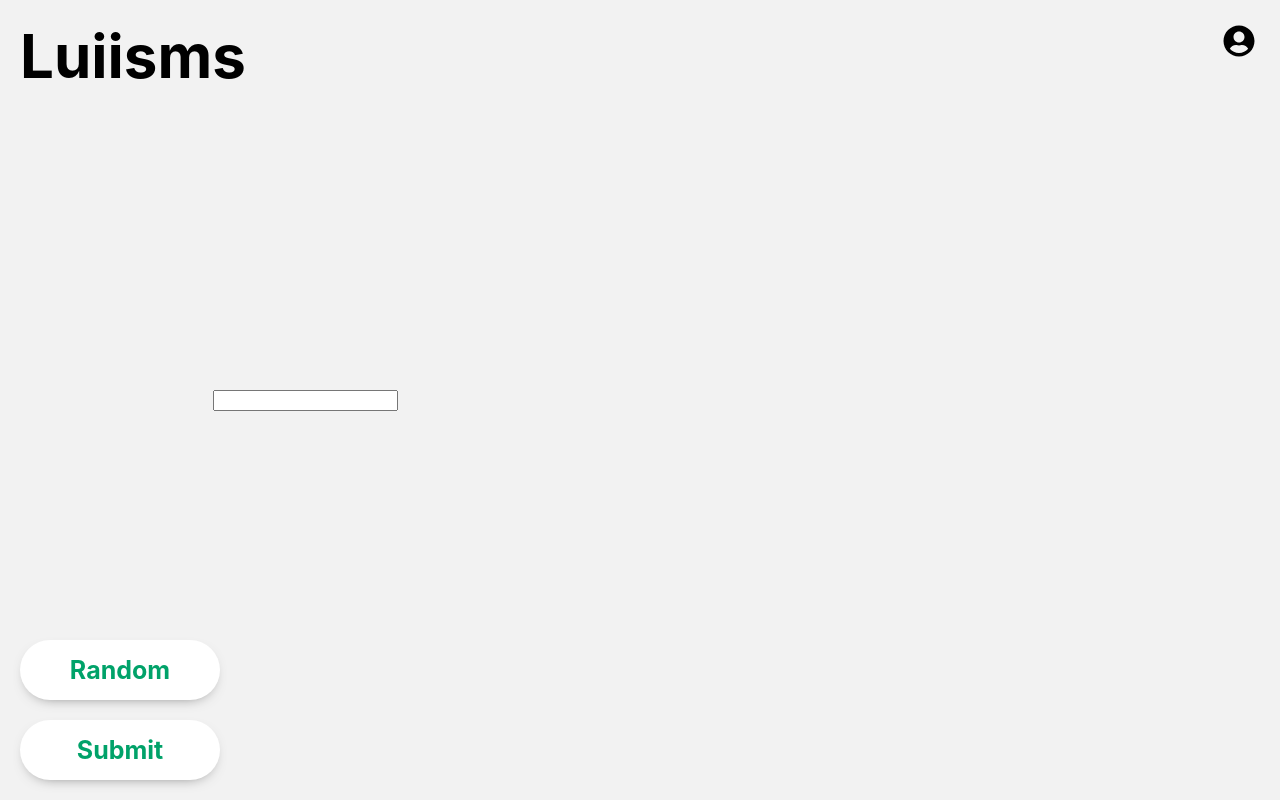
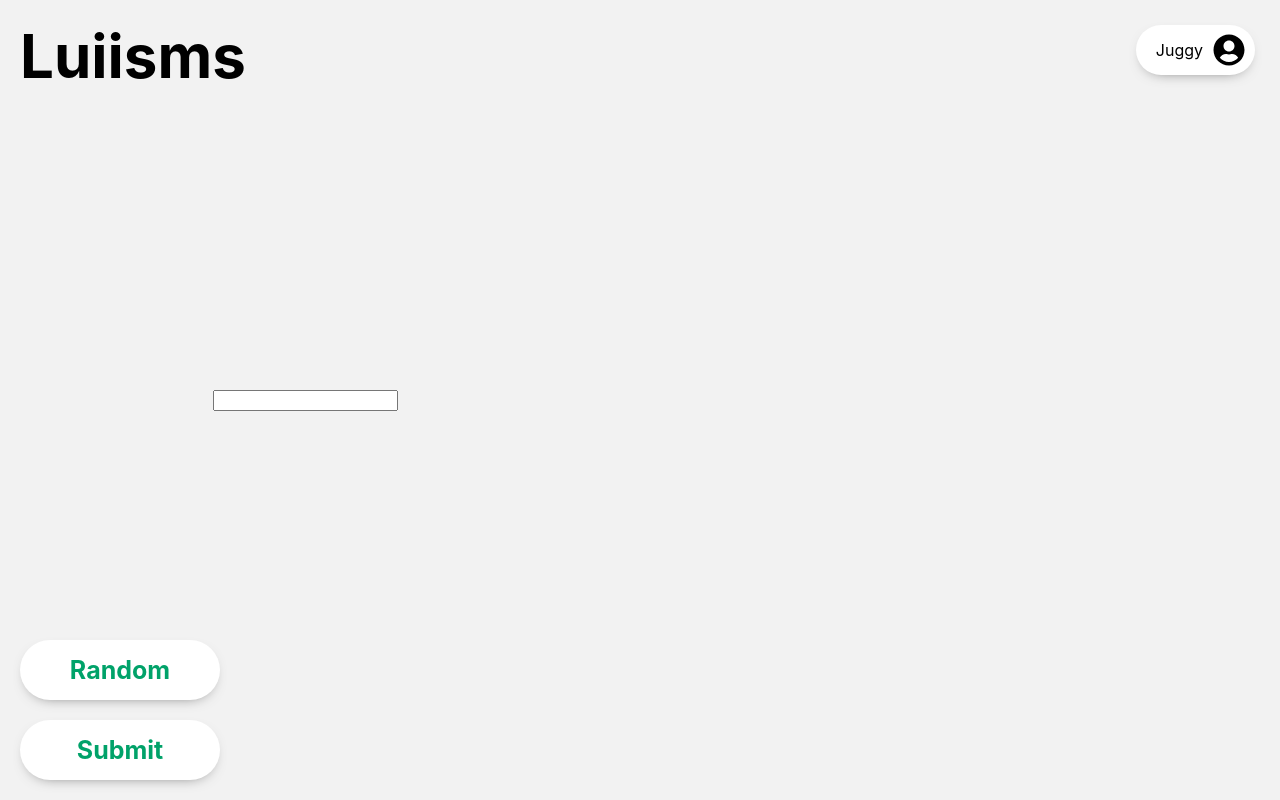
Before and after one commit to turnerjw/official-luiisms, a React (Create React App) app: page /submit in a window 1280 px wide. Built offline with nearby package versions, Linux system fonts and the light colour scheme.

Commit message:
Started UserMenu

```diff
--- a/src/App.js
+++ b/src/App.js
@@ -7,6 +7,7 @@ import { faUserCircle } from "@fortawesome/free-solid-svg-icons";
 import RandomLuiism from "./RandomLuiism";
 import SubmitLuiism from "./SubmitLuiism";
 import Sidebar from "./Sidebar";
+import UserMenu from "./UserMenu";
 
 const Header = styled.div`
     font-size: 60px;
@@ -14,12 +15,6 @@ const Header = styled.div`
     font-weight: bold;
     position: absolute;
     user-select: none;
-`;
-
-const User = styled.div`
-    position: absolute;
-    right: 25px;
-    top: 25px;
 `;
 
 const ContentArea = styled.div`
@@ -38,9 +33,7 @@ function App() {
         <Router>
             <Layout>
                 <Header>Luiisms</Header>
-                <User>
-                    <FontAwesomeIcon icon={faUserCircle} size="2x" />
-                </User>
+                <UserMenu />
                 <Sidebar />
                 <ContentArea>
                     <Route exact path="/" component={RandomLuiism} />
--- /dev/null
+++ b/src/UserMenu.js
@@ -0,0 +1,41 @@
+import React from "react";
+import styled from "styled-components";
+import { FontAwesomeIcon } from "@fortawesome/react-fontawesome";
+import { faUserCircle } from "@fortawesome/free-solid-svg-icons";
+
+const User = styled.div`
+    position: absolute;
+    right: 25px;
+    top: 25px;
+    padding: 10px;
+    display: flex;
+    background: white;
+    border-radius: 25px;
+    height: 50px;
+    box-shadow: 0px 5px 15px -10px rgba(0, 0, 0, 0.75);
+    align-items: center;
+    box-sizing: border-box;
+    transition: all 0.1s cubic-bezier(0.17, 0.84, 0.44, 1);
+    cursor: pointer;
+    p {
+        user-select: none;
+        margin: 0 10px;
+    }
+
+    &:hover {
+        transform: scale(0.95);
+    }
+`;
+
+function UserMenu() {
+    return (
+        <User>
+            <p>Juggy</p>
+            <div>
+                <FontAwesomeIcon icon={faUserCircle} size="2x" />
+            </div>
+        </User>
+    );
+}
+
+export default UserMenu;
```
